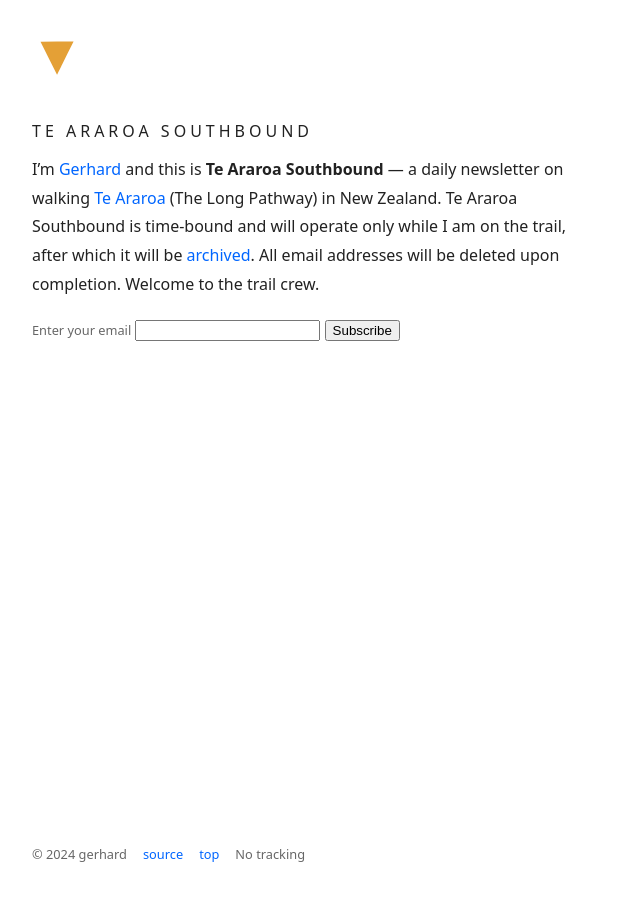
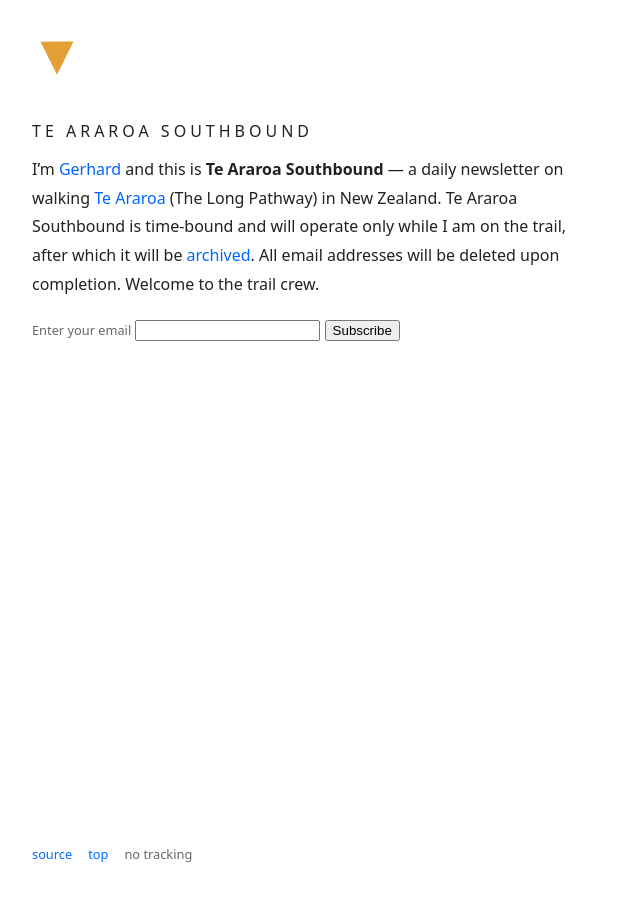
Before and after one commit to gerhardlanz/ta-sobo.gerhardla.nz, a Jekyll site: the page built from index.md, in a window 1280 px wide. Shown: the whole page, without its empty margins (0-640 px from the left). Built offline with Jekyll 4.4.1, drawn with Linux system fonts in a browser that asks for light colours; Markdown is read by kramdown in place of the engine named in the settings.

Commit message:
chore: remove copyright from footer

```diff
--- a/_layouts/default.html
+++ b/_layouts/default.html
@@ -111,11 +111,10 @@
     <footer>
         <nav aria-label="About this site">
             <ul style="list-style-type:none;display:flex;margin:0;padding:0">
-                <li style="margin-right: 1rem"><small>&copy; 2024 gerhard</small></li>
                 <li style="margin-right: 1rem"><small><a
                             href="https://github.com/gerhardlanz/ta-sobo">source</a></small></li>
                 <li style="margin-right: 1rem"><small><a href="#">top</a></small></li>
-                <li style="margin-right: 1rem"><small>No tracking</small></li>
+                <li style="margin-right: 1rem"><small>no tracking</small></li>
             </ul>
         </nav>
     </footer>
```
